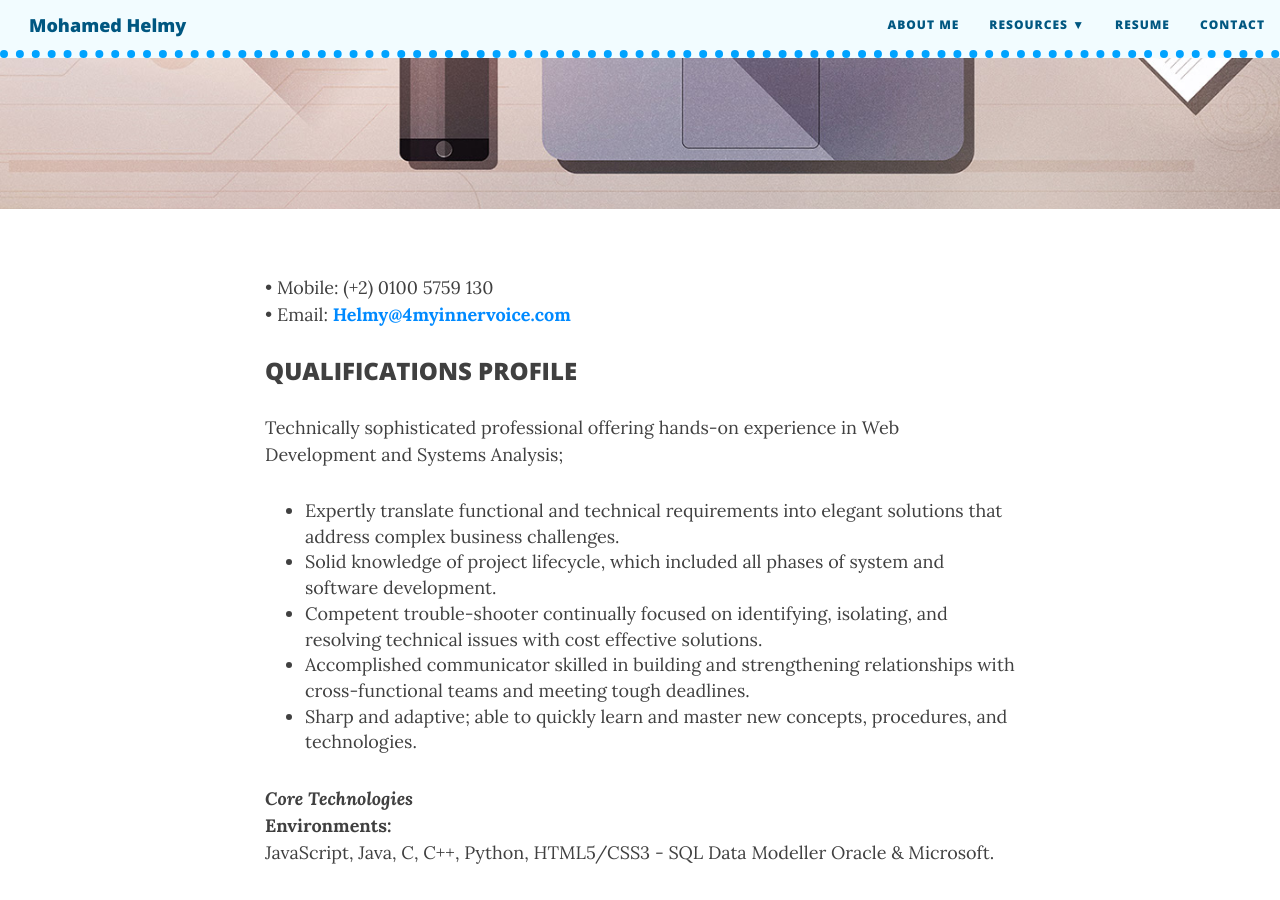
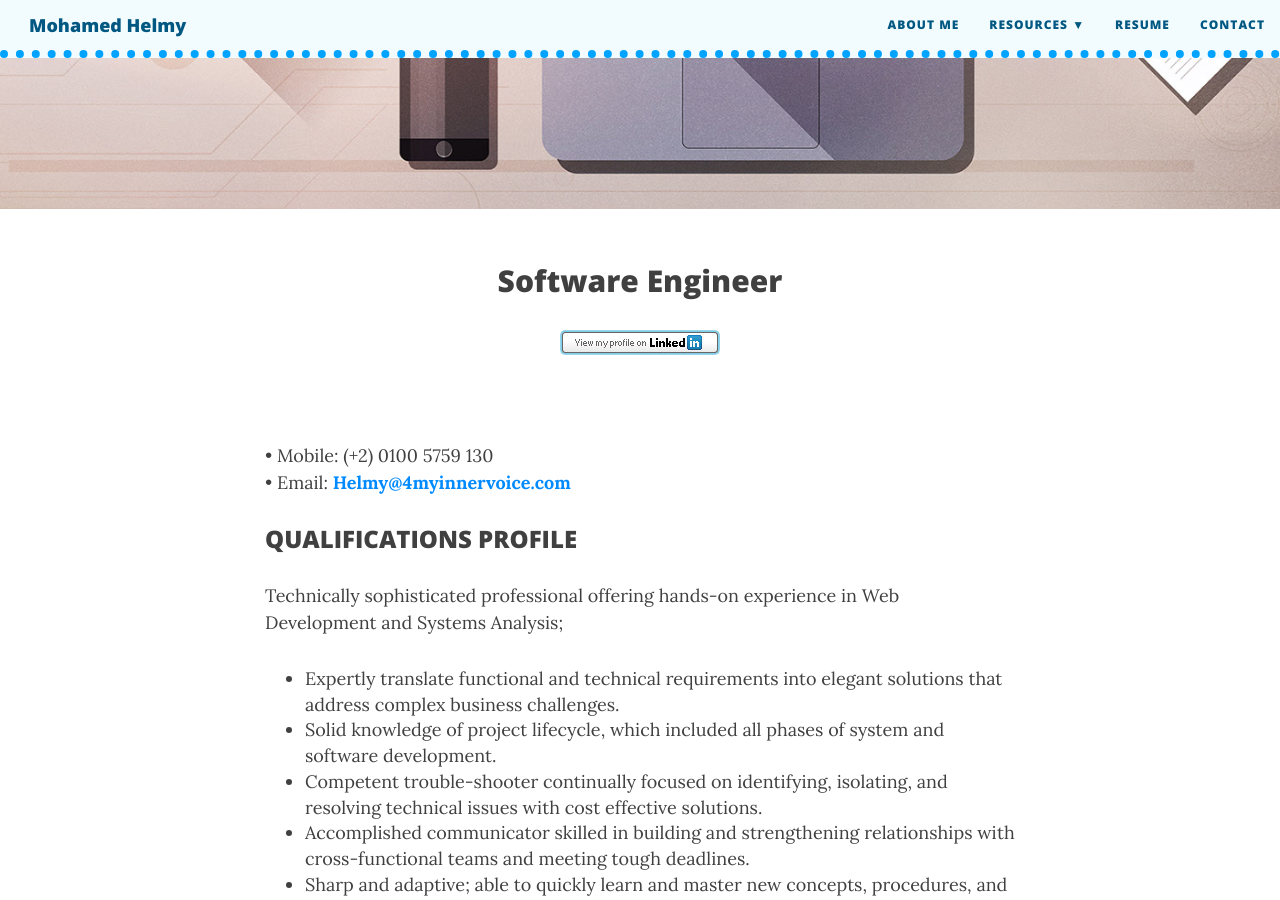
Before and after one commit to M-Helmy/m-helmy.github.io, a Jekyll site: the page built from resume.md, in a window 1280 px wide and 900 px high, scrolled down 334 px. Built offline with Jekyll 4.4.1, drawn with Linux system fonts in a browser that asks for light colours; nearby versions of some CDN libraries.

Commit message:
Update resume.md

```diff
--- a/resume.md
+++ b/resume.md
@@ -2,10 +2,11 @@
 layout: page
 title: Resume
 subtitle: MOHAMED HELMY MASHALI
-## <h2 style="text-align:center;">Software Engineer</h2>
-## <p style="text-align:center;"><a href="https://www.linkedin.com/in/mohamedhelmy/" rel="nofollow" target="_blank"><img src="https://m-helmy.github.io/img/linkedin.jpg" alt="LinkedIn Add to Profile button"></a></p><br>
 bigimg: /img/desk.jpg
 ---
+
+<h2 style="text-align:center;">Software Engineer</h2>
+<p style="text-align:center;"><a href="https://www.linkedin.com/in/mohamedhelmy/" rel="nofollow" target="_blank"><img src="https://m-helmy.github.io/img/linkedin.jpg" alt="LinkedIn Add to Profile button"></a></p><br>
 
 • Mobile: (+2) 0100 5759 130<br/>
 • Email: **<a href="mailto: Helmy@4myinnervoice.com"> Helmy@4myinnervoice.com</a>**<br>
```
